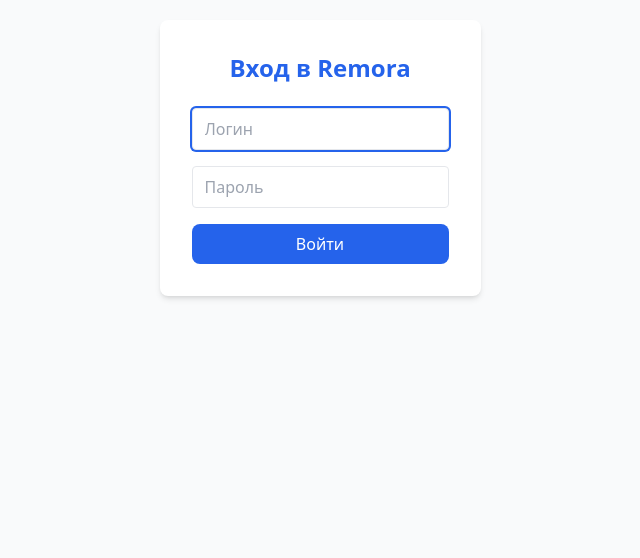
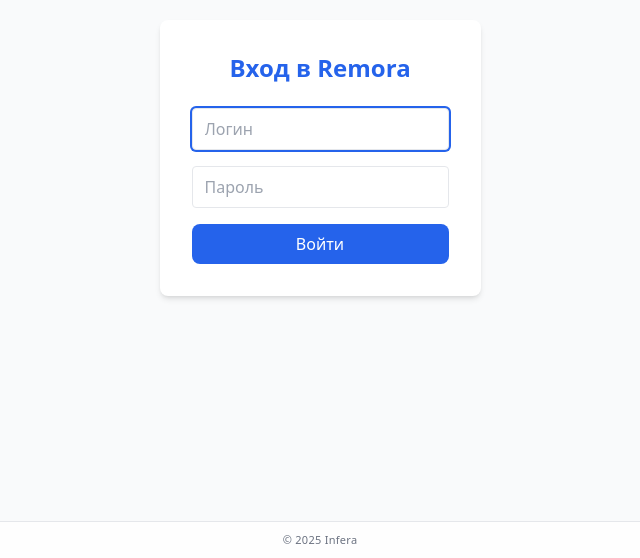
Before and after one commit to fumblerill/remora, a Next.js app in the folder web/: page /login in a window 1280 px wide. Shown: the part 242-800 px from the top of the page, without its empty margins (320-960 px from the left). Built offline with nearby package versions, Linux system fonts and the light colour scheme; no server answers.

Commit message:
feat: добавил футер

```diff
--- a/web/app/configurator/page.tsx
+++ b/web/app/configurator/page.tsx
@@ -2,6 +2,7 @@
 
 import { useState } from "react";
 import Header from "@/components/layout/Header";
+import Footer from "@/components/layout/Footer";
 import Configurator from "@/components/configurator/Configurator";
 import { Layout } from "react-grid-layout";
 import { Upload, Table, BarChart3, Save, FolderOpen, FileText } from "lucide-react";
@@ -219,7 +220,7 @@
         </div>
 
         {/* Рабочая зона */}
-        <main className="flex-1 bg-white shadow-md rounded-lg p-4 border h-full">
+        <main className="flex-1 bg-white shadow-md rounded-lg p-4 border mb-8">
           <Configurator widgets={widgets} data={data} setWidgets={setWidgets} />
         </main>
       </div>
@@ -239,6 +240,7 @@
         onClose={() => setConfigModal(false)}
         onSelect={loadDashboard}
       />
+      <Footer />
     </div>
   );
 }
--- a/web/app/layout.tsx
+++ b/web/app/layout.tsx
@@ -3,6 +3,7 @@
 import LayoutWrapper from "../components/layout/LayoutWrapper";
 import ClientProviders from "../components/layout/ClientProviders";
 import { DEFAULT_LOCALE, Locale, isLocale } from "@/lib/i18n/dictionaries";
+import Footer from "@/components/layout/Footer";
 
 export const metadata = {
   title: "Remora",
--- a/web/app/login/page.tsx
+++ b/web/app/login/page.tsx
@@ -2,6 +2,7 @@
 
 import { useState, useEffect } from "react";
 import { useRouter } from "next/navigation";
+import Footer from "@/components/layout/Footer";
 
 export default function LoginPage() {
   const router = useRouter();
@@ -51,8 +52,9 @@
   };
 
   return (
-    <div className="flex items-center justify-center min-h-screen bg-gray-50">
-      <div className="w-full max-w-md bg-white shadow-md rounded-lg p-8">
+    <div className="flex min-h-screen flex-col bg-gray-50">
+      <main className="flex flex-1 items-center justify-center">
+        <div className="w-full max-w-md rounded-lg bg-white p-8 shadow-md">
         <h2 className="text-2xl font-bold text-brand mb-6 text-center">Вход в Remora</h2>
 
         <form onSubmit={handleSubmit} className="flex flex-col gap-4">
@@ -93,7 +95,9 @@
             {status}
           </p>
         )}
-      </div>
+        </div>
+      </main>
+      <Footer />
     </div>
   );
 }
--- a/web/app/page.tsx
+++ b/web/app/page.tsx
@@ -2,6 +2,7 @@
 
 import { useEffect, useState } from "react";
 import Header from "@/components/layout/Header";
+import Footer from "@/components/layout/Footer";
 import Link from "next/link";
 import { useTranslation } from "@/components/i18n/LocaleProvider";
 
@@ -101,6 +102,7 @@
           </p>
         )}
       </main>
+      <Footer />
     </div>
   );
 }
--- a/web/app/settings/page.tsx
+++ b/web/app/settings/page.tsx
@@ -2,6 +2,7 @@
 
 import { useEffect, useMemo, useRef, useState } from "react";
 import Header from "@/components/layout/Header";
+import Footer from "@/components/layout/Footer";
 import {
   useReactTable,
   getCoreRowModel,
@@ -384,7 +385,7 @@
             </section>
           )}
 
-          <section className="bg-white shadow-md rounded-lg p-4 border flex-1">
+          <section className="bg-white shadow-md rounded-lg p-4 border flex-1 mb-8">
             <h2 className="text-xl font-semibold text-brand mb-4 flex items-center gap-2">
               <LayoutDashboard size={18} /> {t("settings.users.title")}
             </h2>
@@ -485,6 +486,7 @@
         onClose={() => setCreating(false)}
         onCreate={handleCreateUser}
       />
+      <Footer />
     </div>
   );
 }
--- a/web/app/setup/page.tsx
+++ b/web/app/setup/page.tsx
@@ -3,6 +3,7 @@
 import { useState } from "react";
 import { useRouter } from "next/navigation";
 import { useTranslation } from "@/components/i18n/LocaleProvider";
+import Footer from "@/components/layout/Footer";
 
 type StatusState = {
   message: string;
@@ -49,8 +50,9 @@
   };
 
   return (
-    <div className="flex flex-col items-center justify-center min-h-screen bg-gray-50">
-      <div className="w-full max-w-md bg-white shadow-md rounded-lg p-8">
+    <div className="flex min-h-screen flex-col bg-gray-50">
+      <main className="flex flex-1 items-center justify-center">
+        <div className="w-full max-w-md rounded-lg bg-white p-8 shadow-md">
         <h1 className="text-2xl font-bold text-center mb-6 text-brand">
           {t("setup.title")}
         </h1>
@@ -88,7 +90,9 @@
             {status.message}
           </p>
         )}
-      </div>
+        </div>
+      </main>
+      <Footer />
     </div>
   );
 }
--- a/web/app/viewer/[name]/page.tsx
+++ b/web/app/viewer/[name]/page.tsx
@@ -3,6 +3,7 @@
 import { useEffect, useState } from "react";
 import { useParams } from "next/navigation";
 import Header from "@/components/layout/Header";
+import Footer from "@/components/layout/Footer";
 import Configurator from "@/components/configurator/Configurator";
 import { Upload } from "lucide-react";
 import FileUploadModal from "@/components/ui/FileUploadModal";
@@ -128,6 +129,7 @@
           successToast(t("viewer.uploadSuccess"));
         }}
       />
+      <Footer />
     </div>
   );
 }
--- /dev/null
+++ b/web/components/layout/Footer.tsx
@@ -0,0 +1,13 @@
+"use client";
+
+const currentYear = new Date().getFullYear();
+
+export default function Footer() {
+  return (
+    <footer className="fixed inset-x-0 bottom-0 z-40 border-t border-gray-200 bg-white/80 backdrop-blur-sm">
+      <div className="mx-auto w-full max-w-7xl px-4 py-2.5 text-center text-[11px] tracking-wide text-gray-500">
+        {"\u00A9"} {currentYear} Infera
+      </div>
+    </footer>
+  );
+}
```
